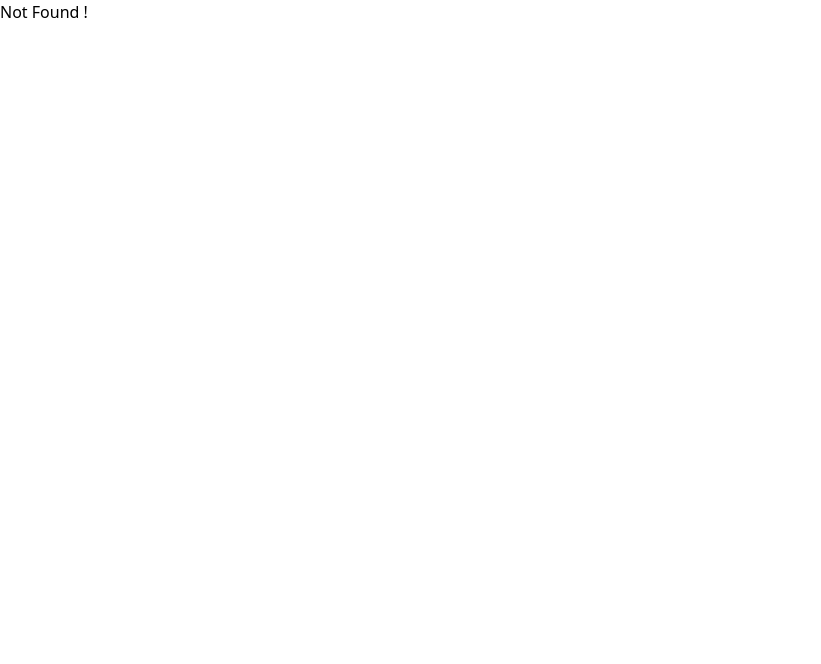
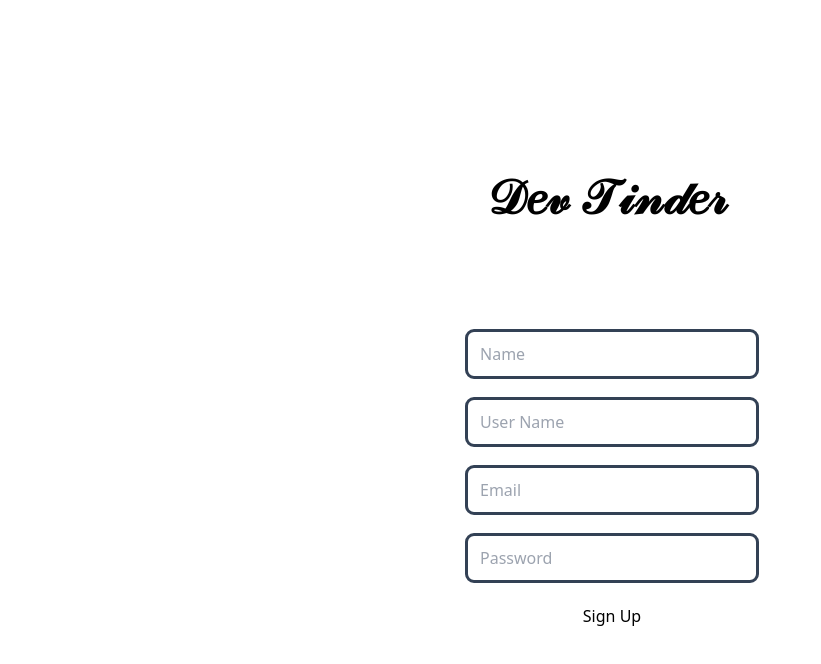
Before and after one commit to abhay-ti2002/devTinder, a React (Vite) app: page /signup in a window 1280 px wide. Shown: the top 664 px of the page, without its empty margins (0-821 px from the left). Built offline with nearby package versions, Linux system fonts and the light colour scheme; no server answers.

Commit message:
add code

```diff
--- a/src/App.jsx
+++ b/src/App.jsx
@@ -10,6 +10,8 @@ import Feed from "./component/Feed";
 import Connections from "./component/Connection";
 import Requests from "./component/Requests";
 import Premium from "./component/Premium";
+import SignUp from "./component/SignUp";
+import EmailVerification from "./component/EmailVerification";
 
 function App() {
   return (
@@ -20,6 +22,7 @@ function App() {
             <Route path="/" element={<Body />}>
               <Route path="/feed" element={<Feed />} />
               <Route path="/login" element={<LoginPage />} />
+              <Route path="/signup" element={<SignUp />} />
               <Route path="/profile" element={<Profile />} />
               <Route path="/connections" element={<Connections />} />
               <Route path="/requests" element={<Requests />} />
--- /dev/null
+++ b/src/component/EmailVerification.jsx
@@ -0,0 +1,134 @@
+import React, { useState, useRef, useEffect } from "react";
+import axios from "axios";
+import { BASE_URL } from "../utils/constant";
+import { useNavigate } from "react-router-dom";
+import { useDispatch } from "react-redux";
+import { addUsers } from "../utils/appSlice/userSlice";
+
+const EmailVerification = (props) => {
+  const [otp, setOtp] = useState(Array(props?.otpLength).fill(""));
+  const inputsRef = useRef([]);
+
+  const [second, setSecond] = useState(60);
+  const navigate = useNavigate();
+  const dispatch = useDispatch();
+
+  const handleChange = (e, index) => {
+    const value = e.target.value.replace(/\D/, "");
+    if (!value) return;
+
+    const newOtp = [...otp];
+    newOtp[index] = value;
+    setOtp(newOtp);
+
+    // move to next input
+    if (index < props.otpLength - 1) {
+      inputsRef.current[index + 1].focus();
+    }
+  };
+
+  const handleKeyDown = (e, index) => {
+    if (e.key === "Backspace") {
+      const newOtp = [...otp];
+      // console.log(newOtp);
+
+      if (otp[index]) {
+        newOtp[index] = "";
+        setOtp(newOtp);
+      } else if (index > 0) {
+        inputsRef.current[index - 1].focus();
+      }
+    }
+  };
+
+  useEffect(() => {
+    if (second == 0) {
+      return;
+    }
+    const timer = setTimeout(() => {
+      setSecond((prev) => prev - 1);
+    }, 1000);
+
+    // console.log(timer);
+    return () => clearTimeout(timer);
+  }, [second]);
+
+  const handleVerification = async () => {
+    try {
+      const res = await axios.post(
+        BASE_URL + "/verify-otp",
+        {
+          email: props.email,
+          otp: otp.join(""),
+        },
+        { withCredentials: true },
+      );
+      console.log(res); //eslint-disable-line
+      if (res?.data?.user?.isEmailVerification) {
+        dispatch(addUsers(res?.data?.user));
+        navigate("/feed");
+      }
+    } catch (error) {
+      console.log(error); //eslint-disable-line
+    }
+  };
+
+  return (
+    <div className="min-h-screen bg-[#0b0d12] flex items-center justify-center px-4">
+      <div className="max-w-2xl w-full text-center text-white">
+        <h1 className="text-3xl font-semibold mb-3">
+          One-Time Password Verification
+        </h1>
+
+        <p className="text-sm text-gray-400 mb-10">
+          Enter the OTP sent to your registered email or device to ensure a
+          secure and smooth access to your account.
+        </p>
+
+        {/* OTP Inputs */}
+        <div className="flex justify-center gap-4 mb-8">
+          {otp.map((digit, index) => (
+            <input
+              key={index}
+              ref={(el) => (inputsRef.current[index] = el)}
+              className="w-14 h-14 text-center rounded-full border border-gray-700
+                         bg-gradient-to-b from-[#1d2130] to-[#121520]
+                         text-lg focus:outline-none focus:ring-2 focus:ring-blue-500"
+              type="text"
+              inputMode="numeric"
+              maxLength={1}
+              value={digit}
+              onChange={(e) => handleChange(e, index)}
+              onKeyDown={(e) => handleKeyDown(e, index)}
+              onWheel={(e) => e.target.blur()}
+            />
+          ))}
+        </div>
+
+        {/* Actions */}
+        <div className="flex justify-center gap-8 mb-10">
+          {second > 0 ? (
+            <h1> {second}</h1>
+          ) : (
+            <button
+              onClick={() => setSecond(60)}
+              className="text-blue-400 text-sm hover:underline"
+            >
+              Resend Code
+            </button>
+          )}
+        </div>
+
+        {/* Continue Button */}
+        <button
+          onClick={handleVerification}
+          className="bg-[#6c79d6] hover:bg-[#5f6cd1] transition px-16 py-3 rounded-full text-white text-sm font-medium"
+        >
+          Continue
+        </button>
+      </div>
+    </div>
+  );
+};
+
+export default EmailVerification;
--- a/src/component/LoginPage.jsx
+++ b/src/component/LoginPage.jsx
@@ -5,14 +5,15 @@ import { useDispatch } from "react-redux";
 import { addUsers } from "../utils/appSlice/userSlice";
 import { useNavigate } from "react-router-dom";
 import { BASE_URL } from "../utils/constant";
+import { Link } from "react-router-dom";
 
 const LoginPage = () => {
   const [email, setEmail] = useState("");
   const [password, setPassword] = useState("");
+  const [type, setType] = useState("password");
   const dispatch = useDispatch();
   const navigate = useNavigate();
   // console.log(password);
-
 
   const handleLogin = async () => {
     try {
@@ -33,9 +34,14 @@ const LoginPage = () => {
       console.log("LoginPage", error); //eslint-disable-line
     }
   };
+  // console.log(password.length);
+
+  const handleShowPassword = () => {
+    setType((prevType) => (prevType === "password" ? "text" : "password"));
+  };
 
   return (
-    <div className="flex flex-row justify-center items-center min-h-screen gap-16">
+    <div className="flex flex-row justify-center items-center min-h-screen gap-16 ">
       <div className="mobile:visible invisible">
         <img src="images/landing-2x.png" alt="" />
       </div>
@@ -46,7 +52,7 @@ const LoginPage = () => {
           </h1>
         </div>
 
-        <div className="flex flex-col  mt-10 pr-14  gap-6 mobile:mt-28">
+        <div className="flex flex-col  mt-10 pr-14  gap-6 mobile:mt-28 box-content">
           <input
             className="h-11 w-72 p-3 bg-transparent outline outline-slate-700 rounded-md"
             type="text"
@@ -54,19 +60,51 @@ const LoginPage = () => {
             placeholder="Email"
             onChange={(event) => setEmail(event.target.value)}
           />
+          <div className="flex flex-row">
             <input
-            className="h-11 w-72 p-3 bg-transparent outline outline-slate-700 rounded-md"
-            type="password"
+              className="h-11 w-72 p-3 bg-transparent outline outline-slate-700 rounded-md box-border"
+              type={type}
               value={password}
               name=""
               id=""
-            placeholder="password"
+              maxLength={20}
+              placeholder="Password"
               onChange={(event) => setPassword(event.target.value)}
             />
+            <span>
+              {password && (
+                <img
+                  onClick={() => handleShowPassword(type)}
+                  className="w-5 h-5 left-8 -translate-x-7 translate-y-3"
+                  src={
+                    type === "password"
+                      ? "/images/hide.png"
+                      : "/images/show.png"
+                  }
+                  alt="eye"
+                />
+              )}
+            </span>
+          </div>
 
           <button className="btn btn-primary rounded-md" onClick={handleLogin}>
             Log in
           </button>
+        </div>
+        <div>
+          <div className="inline-flex items-center justify-center w-full box-border -ml-6">
+            <hr className="w-36 -h-1 my-8 border-2 border-slate-600 rounded-sm mr-2" />
+            <span>OR</span>
+            <hr className="w-36 -h-1 my-8 border-2 border-slate-600 rounded-sm ml-2" />
+          </div>
+          <div className="flex justify-center -ml-14">
+            <p className="">
+              Don't have an account?{" "}
+              <Link className="text-blue-600 font-medium" to="/signup">
+                Sign up
+              </Link>
+            </p>
+          </div>
         </div>
       </div>
     </div>
--- a/src/component/Premium.jsx
+++ b/src/component/Premium.jsx
@@ -13,7 +13,7 @@ const Premium = () => {
         { withCredentials: true }
       );
 
-      // console.log(order);
+      console.log(order);
       //razorpay dialog page
 
       const { amount, orderId, notes, currency } = order.data.savePayment;
@@ -29,7 +29,7 @@ const Premium = () => {
         prefill: {
           name: notes.userName,
           email: notes.email,
-          contact: "9999999999",
+          contact: "919999999999",
         },
         theme: {
           color: "#F37254",
--- /dev/null
+++ b/src/component/SignUp.jsx
@@ -0,0 +1,116 @@
+import React, { useState } from "react";
+import { appName, BASE_URL } from "../utils/constant";
+import axios from "axios";
+// import { useNavigate } from "react-router-dom";
+// import { useDispatch } from "react-redux";
+// import { addUsers } from "../utils/appSlice/userSlice";
+import EmailVerification from "./EmailVerification";
+
+const SignUp = () => {
+  const [name, setName] = useState("");
+  const [userName, setUserName] = useState("");
+  const [email, setEmail] = useState("");
+  const [password, setPassword] = useState("");
+  const [type, setType] = useState("password");
+  const [otpFlag, setOtpFlag] = useState(true);
+
+  // const dispatch = useDispatch();
+  // const navigate = useNavigate();
+
+  const handlesignUp = async () => {
+    try {
+      // eslint-disable-next-line
+      const res = await axios.post(
+        BASE_URL + "/singup",
+        {
+          name,
+          userName,
+          email,
+          password,
+        },
+        { withCredentials: true },
+      );
+      setOtpFlag(false);
+      // navigate("/emailVerification");
+    } catch (error) {
+      console.log(error); //eslint-disable-line
+    }
+  };
+
+  const handleShowPassword = () => {
+    setType((prevType) => (prevType === "password" ? "text" : "password"));
+  };
+
+  return (
+    <div>
+      {otpFlag ? (
+        <div className="flex flex-col justify-center items-center min-h-screen">
+          <h1 className="pr-16 font-semibold text-3xl mobile:text-5xl">
+            {appName}
+          </h1>
+          <div className="flex flex-col  mt-10 pr-14  gap-6 mobile:mt-28 box-content">
+            <input
+              type="text"
+              className="h-11 w-72 p-3 bg-transparent outline outline-slate-700 rounded-md"
+              value={name}
+              placeholder="Name"
+              onChange={(event) => setName(event.target.value)}
+              autoComplete="name"
+            />
+            <input
+              className="h-11 w-72 p-3 bg-transparent outline outline-slate-700 rounded-md"
+              type="text"
+              value={userName}
+              placeholder="User Name"
+              onChange={(event) => setUserName(event.target.value)}
+            />
+            <input
+              className="h-11 w-72 p-3 bg-transparent outline outline-slate-700 rounded-md"
+              type="text"
+              value={email}
+              placeholder="Email"
+              onChange={(event) => setEmail(event.target.value)}
+            />
+            <div className="flex flex-row">
+              <input
+                className="h-11 w-72 p-3 bg-transparent outline outline-slate-700 rounded-md box-border"
+                type={type}
+                value={password}
+                name=""
+                id=""
+                maxLength={20}
+                placeholder="Password"
+                onChange={(event) => setPassword(event.target.value)}
+              />
+              <span>
+                {password && (
+                  <img
+                    onClick={() => handleShowPassword(type)}
+                    className="w-5 h-5 left-8 -translate-x-7 translate-y-3"
+                    src={
+                      type === "password"
+                        ? "/images/hide.png"
+                        : "/images/show.png"
+                    }
+                    alt="eye"
+                  />
+                )}
+              </span>
+            </div>
+
+            <button
+              className="btn btn-primary rounded-md"
+              onClick={handlesignUp}
+            >
+              Sign Up
+            </button>
+          </div>
+        </div>
+      ) : (
+        <EmailVerification otpLength={6} email={email}/>
+      )}
+    </div>
+  );
+};
+
+export default SignUp;
--- a/vite.config.js
+++ b/vite.config.js
@@ -9,6 +9,6 @@ export default defineConfig({
   },
   preview: {
     host: true, // allows external hosts
-    allowedHosts: ["heartmatch.app"], // add your Render URL
+    allowedHosts: ["heartmatch.app", ".heartmatch.app"], // add your Render URL
   },
 });
```
Also changed, not shown: public/images/hide.png (added), public/images/show.png (added). Lines whose indentation alone changed are shown as unchanged.
